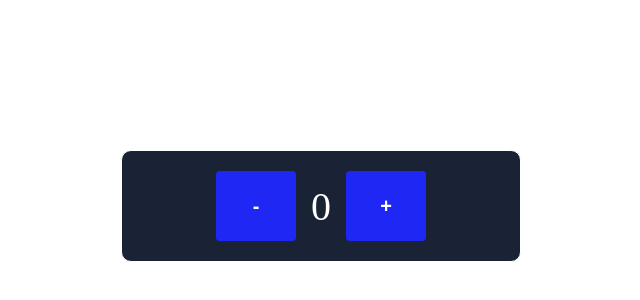
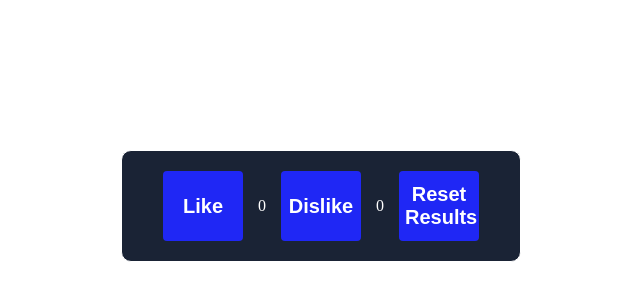
Before and after one commit to VladislavMagid/cohort39fs-react-Vladislav, a React (Create React App) app: page / in a window 1280 px wide. Shown: the part 194-494 px from the top of the page, without its empty margins (319-959 px from the left). Built offline with nearby package versions, Linux system fonts and the light colour scheme.

Commit message:
Homework 04

```diff
--- a/src/App.jsx
+++ b/src/App.jsx
@@ -8,11 +8,12 @@ import Lesson04 from "./lessons/Lesson04/Lesson04";
 //Homeworks
 // import Homework02 from "./homeworks/Homework02/Homework02";
 // import Homework03 from "./homeworks/Homework03/Homework03";
+import Homework04 from "./homeworks/Homework04/Homework04";
 
 function App() {
   return (
     <div className="App">
-      <Lesson04 />
+      <Homework04 />
     </div>
   );
 }
--- /dev/null
+++ b/src/components/Feedback/Feedback.jsx
@@ -0,0 +1,45 @@
+import { useState } from "react";
+import "./styles.css";
+import Button from "../Button/Button";
+
+function Feedback() {
+    const [countLikes, setLike] = useState(0);
+
+    const [countDislikes, setDislike] = useState(0);
+
+    const like = () => {
+        setLike ((prevValue)=> {
+            return prevValue +1;
+        })
+    };
+
+    const dislike = () => {
+        setDislike ((prevValue)=> {
+            return prevValue +1;
+        })
+    };
+
+    const recet = () => {
+        setLike(0);
+        setDislike(0);
+      };
+
+    return(
+        <div className="feedback-wrapper">
+            <div className="button-control">
+                <Button name="Like" onClick={like}/>
+            </div>
+            <p className="count-of-likes">{countLikes}</p>
+            <div className="button-control">
+                <Button name="Dislike" onClick={dislike}/>
+            </div>
+            <p className="count-of-dislikes">{countDislikes}</p>
+            <div className="button-control">
+                <Button name="Reset Results" onClick={recet}/>
+            </div>
+        </div>
+    );
+
+}
+
+export default Feedback;
--- /dev/null
+++ b/src/components/Feedback/styles.css
@@ -0,0 +1,23 @@
+.feedback-wrapper {
+    display: flex;
+    flex-direction: row;
+    align-items: center;
+    justify-content: center;
+    gap: 15px;
+    width: 400px;
+    height: fit-content;
+    border: 1px solid white;
+    border-radius: 10px;
+    padding: 20px;
+    background-color: rgb(26, 35, 53);
+    color: white;
+  }
+
+.button-control {
+    width: 80px;
+  }
+
+.count-of-likes .count-of-dislikes {
+    font-size: 40px;
+    color: white;
+}
--- /dev/null
+++ b/src/homeworks/Homework04/Homework04.jsx
@@ -0,0 +1,12 @@
+import "./styles.css";
+import Feedback from "../../components/Feedback/Feedback";
+
+function Homework04 () {
+    return (
+      <div className="homework04-component">
+        <Feedback />
+      </div>
+    );
+  }
+
+  export default Homework04;
--- /dev/null
+++ b/src/homeworks/Homework04/styles.css
@@ -0,0 +1,6 @@
+.homework04-component{
+    display: flex;
+    align-items: center;
+    justify-content: center;
+    flex: 1;
+}
```
